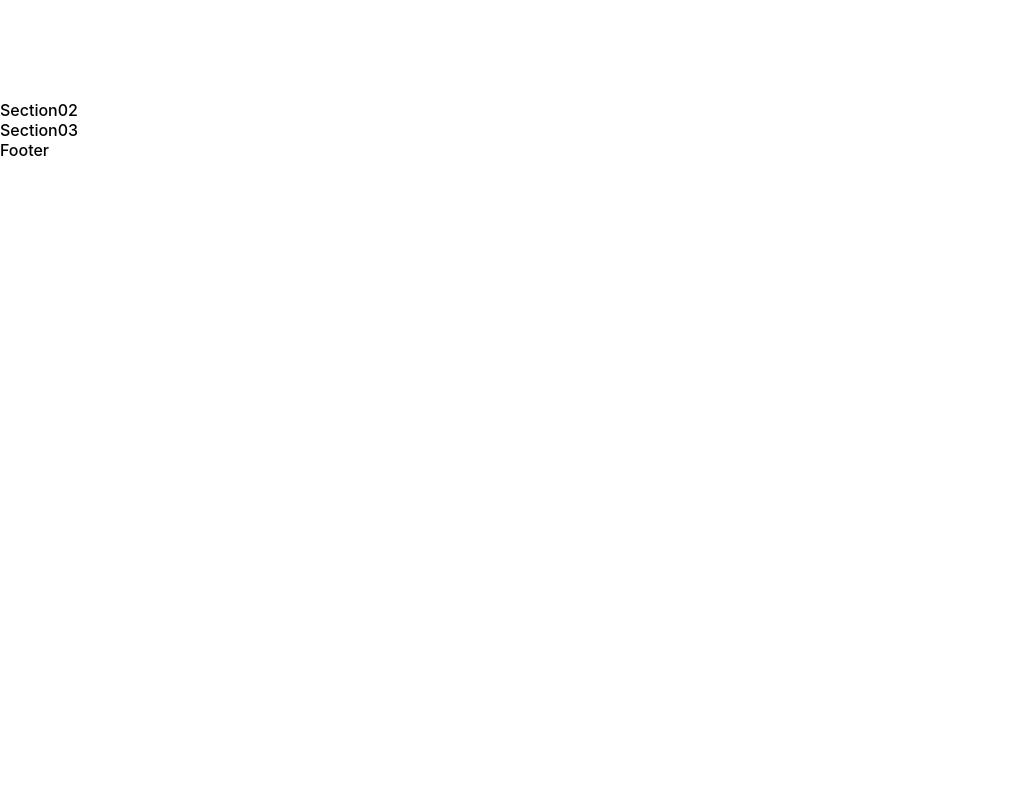
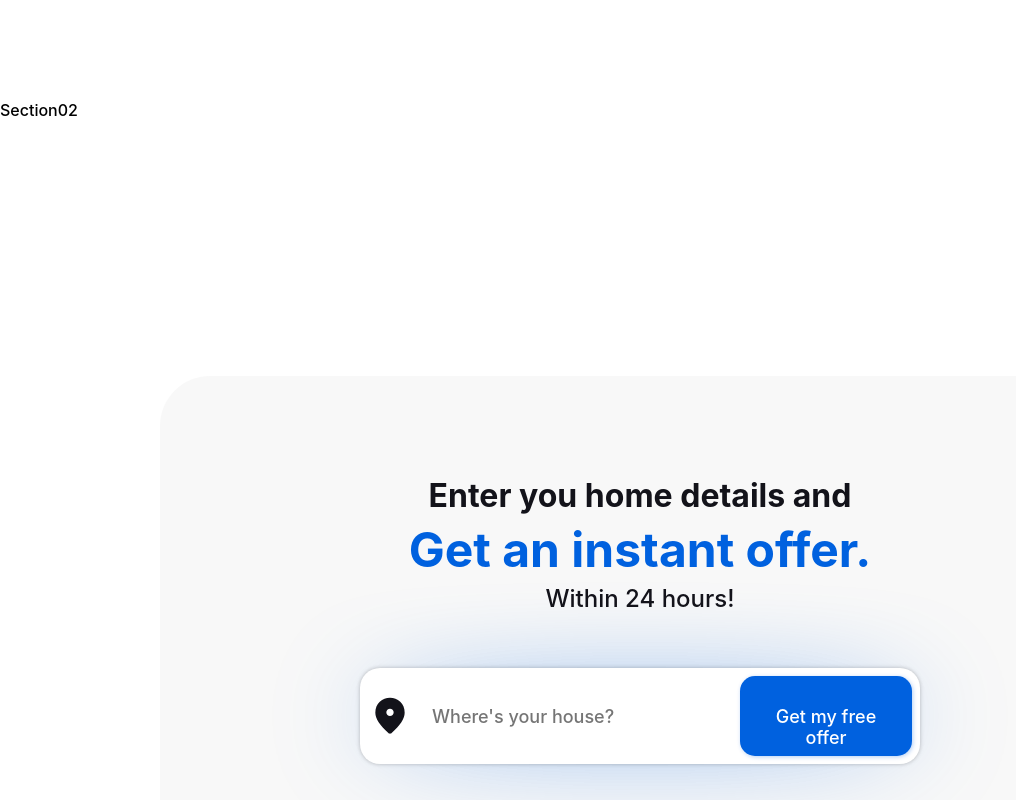
Before and after one commit to abhi-j0407/redbuyers-website, a React (Vite) app: page / in a window 1280 px wide. Shown: the part 1720-2520 px from the top of the page, without its empty margins (0-1016 px from the left). Before the commit the page ends 1880 px from the top, so only its background shows below. Built offline with nearby package versions, Linux system fonts and the light colour scheme.

Commit message:
Section 3 added with styles

```diff
--- a/src/components/Home/Section03/Section03.css
+++ b/src/components/Home/Section03/Section03.css
@@ -0,0 +1,58 @@
+#section03 {
+  display: flex;
+  justify-content: center;
+  padding-block: 100px;
+  color: var(--text-primary);
+
+  .container {
+    max-width: 1920px;
+    display: grid;
+    place-items: center;
+
+    .content {
+      width: 75%;
+      max-width: 1200px;
+      display: flex;
+      flex-direction: column;
+      align-items: center;
+      gap: 5px;
+      padding: 100px 200px;
+      border-radius: 50px;
+      background: rgba(242, 242, 242, 0.5);
+      backdrop-filter: blur(50px);
+      overflow: hidden;
+
+      > h3 {
+        font-size: var(--font-h3);
+      }
+
+      > h2 {
+        font-size: var(--font-h2);
+        color: var(--accent-blue);
+      }
+
+      > p {
+        font-size: var(--font-subh);
+      }
+
+      .offer-form {
+        margin-top: 50px;
+        position: relative;
+
+        &::before {
+            content: '';
+            height: 30%;
+            align-self: center;
+            width: 100%;
+            position: absolute;
+            left: 50%;
+            transform: translateX(-50%);
+            border-radius: 100%;
+            z-index: -1;
+            background-color: var(--accent-blue);
+            filter: blur(50px);
+        }
+      }
+    }
+  }
+}
--- a/src/components/Home/Section03/Section03.jsx
+++ b/src/components/Home/Section03/Section03.jsx
@@ -1,8 +1,18 @@
 import './Section03.css'
+import Offer from './../Offer/Offer';
 
 const Section03 = () => {
   return (
-    <div>Section03</div>
+    <div id="section03">
+      <div className="container">
+        <div className="content">
+          <h3>Enter you home details and</h3>
+          <h2>Get an instant offer.</h2>
+          <p>Within 24 hours!</p>
+          <Offer />
+        </div>
+      </div>
+    </div>
   )
 }
 
```
